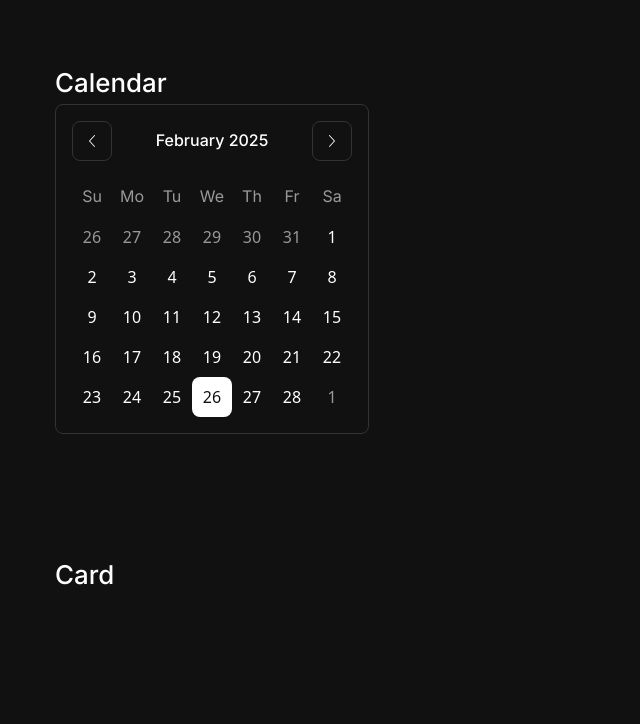
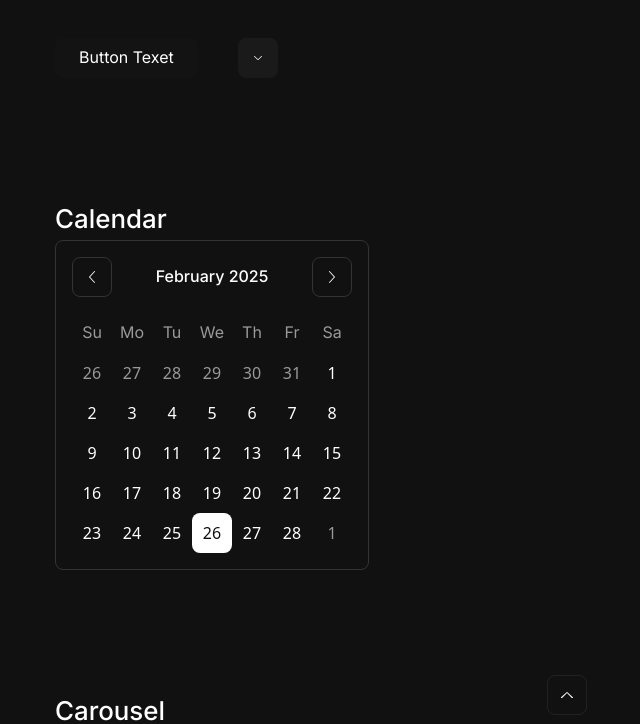
Before and after one commit to rarescovei5/Principium-UI, a React (Vite) app: page / in a window 1280 px wide. Shown: the part 2021-2745 px from the top of the page, without its empty margins (73-713 px from the left). Built offline with nearby package versions, Linux system fonts and the light colour scheme.

Commit message:
Added Carousel.tsx
Horizontal works great, however vertical orientation doesn't since items don't occupy the space as they should

```diff
--- a/src/App.tsx
+++ b/src/App.tsx
@@ -33,12 +33,17 @@ import {
 import { Popover, PopoverContent, PopoverTrigger } from './ModernTheme/Popover';
 import { useState } from 'react';
 import Calendar from './ModernTheme/Calendar';
+import {
+  Carousel,
+  CarouselContent,
+  CarouselItem,
+} from './ModernTheme/Carousel';
 
 function App() {
   const [selectedDate, setSelectedDate] = useState(new Date());
 
   return (
-    <div className="flex flex-col gap-30">
+    <div className="flex flex-col gap-30 my-30">
       <div className="w-[80%] mx-auto">
         <h3 className="h3">Accordion</h3>
         <Accordion className="w-full">
@@ -83,7 +88,7 @@ function App() {
       </div>
       <div className="w-[80%] mx-auto">
         <h3 className="h3">Alert</h3>
-        <Alert>
+        <Alert className={'mb-4'}>
           <AlertIcon>
             <AlertCircle className="w-4" />
           </AlertIcon>
@@ -132,7 +137,7 @@ function App() {
         </AlertDialog>
       </div>
       <div className="w-[80%] mx-auto">
-        <h3 className="h3">Alert Dialog</h3>
+        <h3 className="h3">Avatar</h3>
         <Avatar
           src="https://avatars.githubusercontent.com/u/181278803?v=4&size=64"
           activity="active"
@@ -179,10 +184,20 @@ function App() {
         />
       </div>
       <div className="w-[80%] mx-auto">
-        <h3 className="h3">Card</h3>
-      </div>
-      <div className="w-[80%] mx-auto">
         <h3 className="h3">Carousel</h3>
+        <Carousel orientation="vertical">
+          <CarouselContent>
+            {[0, 0, 0, 0, 0].map((_, index) => {
+              return (
+                <CarouselItem className="basis-full" key={index}>
+                  <div className="border-border h3 rounded-lg flex items-center justify-center border-1">
+                    {index + 1}
+                  </div>
+                </CarouselItem>
+              );
+            })}
+          </CarouselContent>
+        </Carousel>
       </div>
       <div className="w-[80%] mx-auto">
         <h3 className="h3">Chart</h3>
--- a/src/ModernTheme/Carousel.tsx
+++ b/src/ModernTheme/Carousel.tsx
@@ -0,0 +1,194 @@
+import {
+  createContext,
+  SetStateAction,
+  useContext,
+  useEffect,
+  useRef,
+  useState,
+} from 'react';
+import { Button } from './Button';
+
+const CarouselContext = createContext<{
+  orientation: 'horizontal' | 'vertical';
+  index: number;
+  setMaxIndex: React.Dispatch<SetStateAction<number>>;
+} | null>(null);
+
+const Carousel = ({
+  children,
+  orientation = 'horizontal',
+  className,
+  ...props
+}: React.HTMLAttributes<any> & {
+  orientation?: 'horizontal' | 'vertical';
+}) => {
+  const [index, setIndex] = useState(0);
+  const [maxIndex, setMaxIndex] = useState(0);
+
+  const scroll = (direction: number) => {
+    setIndex((prev) => {
+      if (
+        (direction === -1 && !(prev > 0)) ||
+        (direction === 1 && !(prev < maxIndex))
+      ) {
+        return prev; // Prevent scrolling if already at boundary
+      }
+
+      const newIndex = prev + direction;
+      return newIndex;
+    });
+  };
+
+  return (
+    <CarouselContext.Provider value={{ orientation, index, setMaxIndex }}>
+      <div className={'relative flex ' + className} {...props}>
+        <NavButton
+          orientation={orientation}
+          onClick={() => scroll(-1)}
+          direction="prev"
+          disabled={index > 0}
+        />
+        {children}
+        <NavButton
+          orientation={orientation}
+          onClick={() => scroll(1)}
+          direction="next"
+          disabled={index < maxIndex}
+        />
+      </div>
+    </CarouselContext.Provider>
+  );
+};
+
+const NavButton = ({
+  orientation,
+  onClick,
+  direction,
+  disabled,
+}: {
+  orientation: 'horizontal' | 'vertical';
+  onClick: () => void;
+  direction: 'prev' | 'next';
+  disabled: boolean;
+}) => {
+  const isHorizontal = orientation === 'horizontal';
+  const position =
+    direction === 'prev'
+      ? isHorizontal
+        ? 'right-[calc(100%+1rem)] top-1/2 -translate-y-1/2'
+        : 'bottom-[calc(100%+1rem)] left-1/2 -translate-x-1/2'
+      : isHorizontal
+      ? 'left-[calc(100%+1rem)] top-1/2 -translate-y-1/2'
+      : 'top-[calc(100%+1rem)] left-1/2 -translate-x-1/2';
+  const rotation =
+    direction === 'prev'
+      ? isHorizontal
+        ? 'rotate-90'
+        : 'rotate-180'
+      : isHorizontal
+      ? '-rotate-90'
+      : '';
+
+  return (
+    <Button
+      variant="outline"
+      className={`absolute ${position}`}
+      onClick={onClick}
+      icon
+      disabled={!disabled}
+    >
+      <svg
+        className={`w-3 ${rotation}`}
+        viewBox="0 0 8 4"
+        fill="none"
+        xmlns="http://www.w3.org/2000/svg"
+      >
+        <path
+          d="M3.75 3.9L0.1 0.5a.4.4 0 0 1 0-.6.4.4 0 0 1 .6 0L4 3.3l3.4-3.4a.4.4 0 0 1 .6 0 .4.4 0 0 1 0 .6L4.25 3.9a.4.4 0 0 1-.5 0z"
+          fill="white"
+        />
+      </svg>
+    </Button>
+  );
+};
+
+const CarouselContent = ({
+  children,
+  className,
+  ...props
+}: React.HTMLAttributes<any>) => {
+  const context = useContext(CarouselContext);
+  const containerRef = useRef<HTMLDivElement | null>(null);
+  const carouselRef = useRef<HTMLDivElement | null>(null);
+
+  if (!context)
+    throw new Error('CarouselContent must be used inside of Carousel');
+
+  useEffect(() => {
+    if (containerRef.current && carouselRef.current) {
+      const itemsCount = containerRef.current.children.length;
+
+      const carouselSize =
+        context.orientation === 'horizontal'
+          ? carouselRef.current.offsetWidth
+          : carouselRef.current.offsetHeight;
+
+      const itemSize =
+        context.orientation === 'horizontal'
+          ? containerRef.current.children[0]?.getBoundingClientRect().width || 1
+          : containerRef.current.children[0]?.getBoundingClientRect().height ||
+            1;
+      console.log(carouselSize, itemSize);
+
+      const visibleItems = Math.round(carouselSize / itemSize);
+      console.log(visibleItems);
+      const maxIndex = Math.max(itemsCount - visibleItems, 0);
+      context.setMaxIndex(maxIndex);
+    }
+  }, [children, context.setMaxIndex]);
+
+  return (
+    <div ref={carouselRef} className="overflow-hidden flex-1 min-h-0 min-w-0">
+      <div
+        ref={containerRef}
+        className={`flex ${
+          context.orientation === 'horizontal'
+            ? 'flex-row -mx-2'
+            : 'flex-col -my-2'
+        } ${className}`}
+        {...props}
+      >
+        {children}
+      </div>
+    </div>
+  );
+};
+
+const CarouselItem = ({
+  children,
+  className = 'basis-full',
+  ...props
+}: React.HTMLAttributes<HTMLDivElement>) => {
+  const context = useContext(CarouselContext);
+  if (!context)
+    throw new Error('CarouselContent must be used inside of Carousel');
+
+  const transform =
+    context.orientation === 'horizontal'
+      ? `translateX(-${context.index * 100}%)`
+      : `translateY(-${context.index * 100}%)`;
+
+  return (
+    <div
+      className={`min-w-0 min-h-0 transition-transform duration-300 ease-in-out shrink-0 grow-0 ${
+        context.orientation === 'horizontal' ? 'px-2' : 'py-2'
+      } ${className}`}
+      style={{ transform }}
+      {...props}
+    >
+      {children}
+    </div>
+  );
+};
+
+export { Carousel, CarouselContent, CarouselItem };
```
